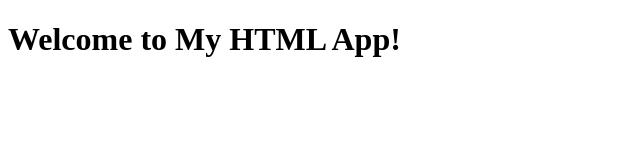
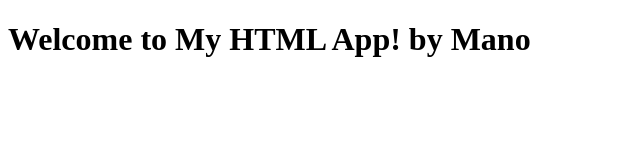
Before and after one commit to Mano-Adithya/docker1, a plain HTML site: page index.html in a window 1280 px wide. Shown: the whole page, without its empty margins (0-640 px from the left). Drawn offline with Linux system fonts and the light colour scheme.

Commit message:
Update index.html

```diff
--- a/index.html
+++ b/index.html
@@ -4,6 +4,6 @@
     <title>My HTML App Mano</title>
 </head>
 <body>
-    <h1>Welcome to My HTML App!</h1>
+    <h1>Welcome to My HTML App! by Mano</h1>
 </body>
 </html>
```
